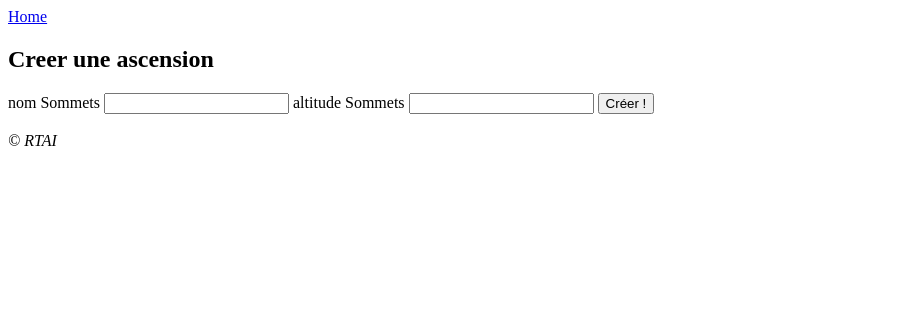
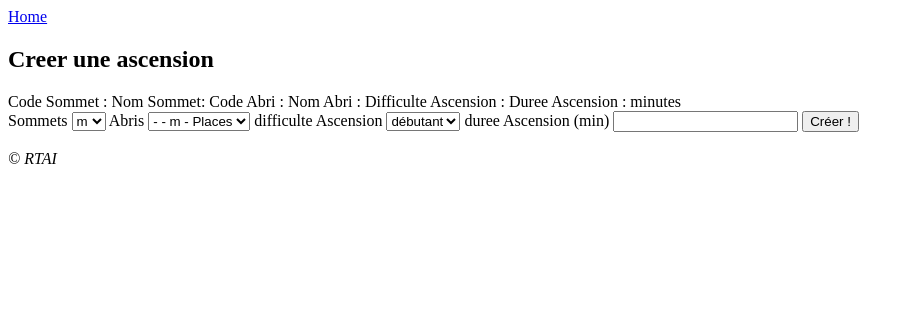
Before and after one commit to BallardDavid/CompagnieDesGuides, a CodeIgniter app: page /database/index.php/ascensions/creer in a window 1280 px wide. Shown: the top 326 px of the page, without its empty margins (0-914 px from the left). Run offline with CodeIgniter, Linux system fonts and the light colour scheme; tables that the repository leaves empty or names only in its code hold one stand-in row (values such as "Sample post"); data that the repository does not hold is empty.

Commit message:
Finition ascencion, problème effacer sur tous à régler

```diff
--- a/application/config/routes.php
+++ b/application/config/routes.php
@@ -83,8 +83,8 @@
 
 $route['ascensions/creer'] = 'ascensions/creer';
 $route['ascensions'] = 'ascensions/tous';
-$route['ascensions/modifier/(:any)'] = 'ascensions/modifier/$1';
-$route['ascensions/effacer/(:any)'] = 'ascensions/effacer/$1';
+$route['ascensions/modifier/(:any)/(:any)'] = 'ascensions/modifier/$1/$2';
+$route['ascensions/effacer/(:any)/(:any)'] = 'ascensions/effacer/$1/$2';
 
 
 
--- a/application/controllers/Ascensions.php
+++ b/application/controllers/Ascensions.php
@@ -26,16 +26,28 @@
 
   public function creer(){
     $this->load->model('Ascensions_model');
+    $this->load->model('Sommets_model');
+    $this->load->model('Abris_model');
     $this->load->helper('form');
     $this->load->library('form_validation');
 
     $data['titre'] = 'Creer une ascension';
 
-    $this->form_validation->set_rules('nom_Ascensions', 'Nom_Ascensions', 'required');
+    $data['sommets'] = $this->Sommets_model->getAll();
+    $data['abris'] = $this->Abris_model->getAll();
+
+    $this->form_validation->set_rules('code_Sommets', 'Code_Sommets', 'required');
+    $this->form_validation->set_rules('code_Abris', 'Code_Abris', 'required');
+    $this->form_validation->set_rules('difficulte_Ascension', 'Difficulte_Ascension', 'required');
+    $this->form_validation->set_rules('duree_Ascension', 'Duree_Ascension', 'required');
+
 
     if ($this->form_validation->run() === TRUE){
-      $nom = $this->input->post('nom_Ascensions');
-      $this->Ascensions_model->create($nom);
+      $code_Sommets = $this->input->post('code_Sommets');
+      $code_Abris = $this->input->post('code_Abris');
+      $difficulte_Ascension = $this->input->post('difficulte_Ascension');
+      $duree_Ascension = $this->input->post('duree_Ascension');
+      $this->Ascensions_model->create($code_Sommets,$code_Abris,$difficulte_Ascension,$duree_Ascension);
     }
 
     $data['ascensions'] = $this->Ascensions_model->getAll();
@@ -44,33 +56,35 @@
     $this->load->view('ascensions/creer', $data);
     $this->load->view('footer');
   }
-  public function modifier($id){
+  public function modifier($code_Sommets,$code_Abris){
     $this->load->model('Ascensions_model');
+    $this->load->model('Sommets_model');
+    $this->load->model('Abris_model');
     $this->load->helper('form');
     $this->load->library('form_validation');
 
-    $data['titre'] = 'Modifier une vallée';
-    $this->form_validation->set_rules('code_Ascensions', 'Code_Ascensions', 'required');
-    $this->form_validation->set_rules('nom_Ascensions', 'Nom_Ascensions', 'required');
+    $data['titre'] = 'Modifier une ascension';
+    $data['sommets'] = $this->Sommets_model->getAll();
+    $data['abris'] = $this->Abris_model->getAll();
+    $this->form_validation->set_rules('code_Sommets', 'Code_Sommets', 'required');
+    $this->form_validation->set_rules('code_Abris', 'Code_Abris', 'required');
+    $this->form_validation->set_rules('difficulte_Ascension', 'Difficulte_Ascension', 'required');
+    $this->form_validation->set_rules('duree_Ascension', 'Duree_Ascension', 'required');
+
+
     if ($this->form_validation->run() === TRUE){
-      $id = $this->input->post('code_Ascensions');
-      $nom = $this->input->post('nom_Ascensions');
-      $this->Ascensions_model->update($id,$nom);
+      $code_Sommets = $this->input->post('code_Sommets');
+      $code_Abris = $this->input->post('code_Abris');
+      $difficulte_Ascension = $this->input->post('difficulte_Ascension');
+      $duree_Ascension = $this->input->post('duree_Ascension');
+      $this->Ascensions_model->update($code_Sommets,$code_Abris,$difficulte_Ascension,$duree_Ascension);
     }
-    $data['ascensions'] = $this->Ascensions_model->get($id);
+
+    $data['ascensions'] = $this->Ascensions_model->get($code_Sommets,$code_Abris);
+
     $this->load->view('header', $data);
     $this->load->view('ascensions/modifier', $data);
     $this->load->view('footer');
   }
-  public function effacer($id){
-    $this->load->model('Ascensions_model');
-    $this->Ascensions_model->delete($id);
-    $data['ascensions'] = $this->Ascensions_model->getAll();
-    $data['titre'] = 'Les Ascensions sont';
-
-    $this->load->view('header', $data);
-    $this->load->view('ascensions/tous', $data);
-    $this->load->view('footer');
-  }
 }
 ?>
--- a/application/controllers/Guides.php
+++ b/application/controllers/Guides.php
@@ -81,6 +81,7 @@
     $this->load->view('header', $data);
     $this->load->view('guides/tous', $data);
     $this->load->view('footer');
+    $this->load->redirect('guides/tous');
   }
 }
 ?>
--- a/application/models/Abris_model.php
+++ b/application/models/Abris_model.php
@@ -9,7 +9,6 @@
     $query = $this->db->query($sql);
     return $query->result();
   }
-
   public function getById($id){
     $sql = "SELECT * FROM abris WHERE code_Abris = ".$id.";";
     $query = $this->db->query($sql);
--- a/application/models/Ascensions_model.php
+++ b/application/models/Ascensions_model.php
@@ -15,20 +15,19 @@
   }
   public function get($id_S,$id_A){
     //SQL standard
-    $sql = "select * from ascension, sommets, abris where abris.code_abris = ascension.code_abris AND sommets.code_sommets = ascension.code_sommets AND code_Sommets = ".$id_S." and code_Abris = ".$id_A.";";
+    $sql = "select * from ascension, sommets, abris where abris.code_abris = ascension.code_abris AND sommets.code_sommets = ascension.code_sommets AND ascension.code_Sommets = ".$id_S." and ascension.code_Abris = ".$id_A.";";
     $query = $this->db->query($sql);
     return $query->result();
   }
 
-  public function create($difficulte_ascensions, $duree_Ascension){
-    $data = array('difficulte_ascensions'=>$difficulte_ascensions,'duree_Ascension'=>$duree_Ascension);
+  public function create($code_Sommets,$code_Abris,$difficulte_ascensions, $duree_Ascension){
+    $data = array('code_Sommets'=>$code_Sommets,'code_Abris'=>$code_Abris,'difficulte_ascension'=>$difficulte_ascensions,'duree_Ascension'=>$duree_Ascension);
     return $this->db->insert('ascension', $data);
   }
   public function update($id_S,$id_A,$difficulte_ascensions, $duree_Ascension){
-    $data = array('difficulte_ascensions'=>$difficulte_ascensions,'duree_Ascension'=>$duree_Ascension);
-    $this->db->where('code_Sommets',$id_S);
-    $this->db->where('code_Abris',$id_A);
-    return $this->db->update('ascension',$data);
+    $this->db->delete('ascension',array('code_Sommets'=>$id_S, 'code_Abris'=>$id_A));
+    $data = array('code_Sommets'=>$id_S,'code_Abris'=>$id_A,'difficulte_ascension'=>$difficulte_ascensions,'duree_Ascension'=>$duree_Ascension);
+    return $this->db->insert('ascension', $data);
   }
 }
 ?>
--- a/application/views/ascensions/creer.php
+++ b/application/views/ascensions/creer.php
@@ -1,17 +1,36 @@
 <?php
   echo '<h2>'.$titre.'</h2>';
+  foreach ($ascensions as $c){
+    echo "Code Sommet : " . $c->code_Sommets. " Nom Sommet: " . $c->nom_Sommets." Code Abri : " . $c->code_Abris." Nom Abri : " . $c->nom_Abris." Difficulte Ascension : " . $c->difficulte_Ascension." Duree Ascension : " . $c->duree_Ascension." minutes<br>";
+  }
+  echo form_open('ascensions/creer');
+?>
+  <label for="code_Sommets">Sommets</label>
+  <select name="code_Sommets" id="code_Sommets">
+    <?php
+      foreach ($sommets as $c){
+        echo '<option value="'.$c->code_Sommets.'">'.$c->nom_Sommets.' '.$c->altitude_Sommets.'m</option>';
+      }
+    ?>
+  </select>
+  <label for="code_Abris">Abris</label>
+  <select name="code_Abris" id="code_Abris">
+    <?php
+      foreach ($abris as $c){
+        echo '<option value="'.$c->code_Abris.'">'.$c->nom_Abris.' - '.$c->type_Abris.' - '.$c->altitude_Abris.'m - '.$c->places_Abris.' Places</option>';
+      }
+    ?>
+  </select>
+  <?php
 
-  foreach ($sommets as $c){
-    echo "Code : " . $c->code_Sommets. " Nom : " . $c->nom_Sommets." Altitude : " . $c->altitude_Sommets."<br>";
-}
-
-  echo form_open('sommets/creer');
-?>
-
-  <label for="nom">nom Sommets</label>
-  <input type="text" name="nom_Sommets" />
-  <label for="prenom">altitude Sommets</label>
-  <input type="text" name="altitude_Sommets" />
-
+  ?>
+  <label for="difficulte_Ascension">difficulte Ascension</label>
+  <select name="difficulte_Ascension" id="difficulte_Ascension">
+    <option value="débutant">débutant</option>
+    <option value="confirmé">confirmé</option>
+    <option value="expert">expert</option>
+  </select>
+  <label for="duree_Ascension">duree Ascension (min)</label>
+  <input type="number" id="duree_Ascension" name="duree_Ascension">
   <input type="submit" name="submit" value="Créer !" />
 </form>
--- a/application/views/ascensions/tous.php
+++ b/application/views/ascensions/tous.php
@@ -3,6 +3,6 @@
 
   foreach ($ascensions as $c){
     echo "Code Sommet : " . $c->code_Sommets. " Nom Sommet: " . $c->nom_Sommets." Code Abri : " . $c->code_Abris." Nom Abri : " . $c->nom_Abris." Difficulte Ascension : " . $c->difficulte_Ascension." Duree Ascension : " . $c->duree_Ascension." minutes<br>";
-    echo "<a href='sommets/modifier/".$c->code_Sommets."'>Modifier</a><a href='sommets/effacer/".$c->code_Sommets."'>Effacer</a><br><br>";
+    echo "<a href='ascensions/modifier/".$c->code_Sommets."/".$c->code_Abris."'>Modifier</a><a href='ascensions/effacer/".$c->code_Sommets."'>Effacer</a><br><br>";
   }
 ?>
--- a/application/views/home/menu.php
+++ b/application/views/home/menu.php
@@ -14,7 +14,7 @@
 
   echo '<h2>Les Vallées : </h2>';
   echo '<a href="index.php/vallees">Tous</a><br>';
-  echo '<a href="index.php/vallees/creer">Ajouter un sommet</a><br>';
+  echo '<a href="index.php/vallees/creer">Ajouter une vallée</a><br>';
 
   echo '<h2>Les Ascensions : </h2>';
   echo '<a href="index.php/ascensions">Toutes</a><br>';
```
Also changed, not shown: application/views/ascensions/modifier.php (+46 -10 lines).
